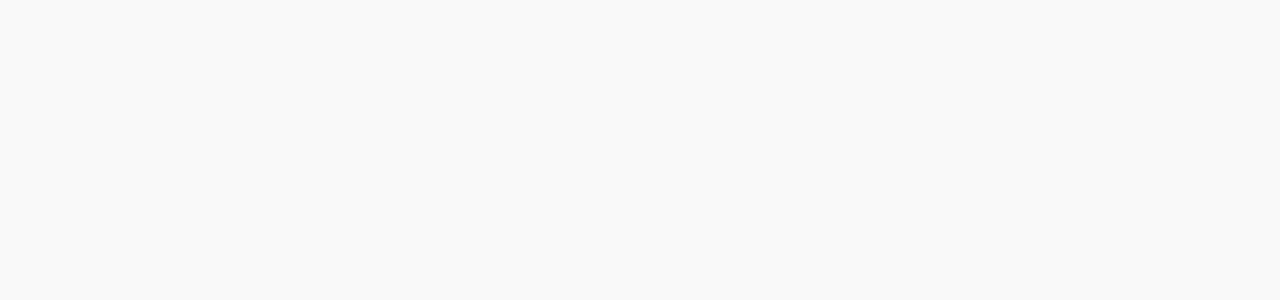
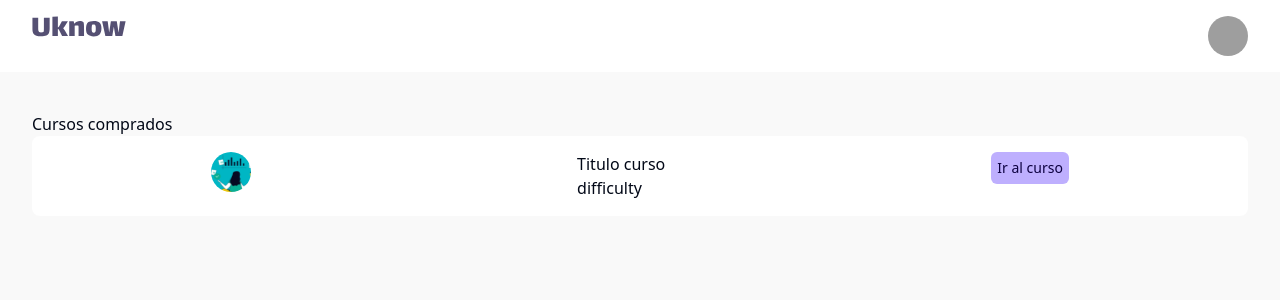
Before and after one commit to factoriaf5-p7/ui-uknow-stiinta, a React (Vite) app in the folder Front/: page /bought-courses in a window 1280 px wide. Before the commit this address had no page. Shown: the top 300 px of the page. Built offline with nearby package versions, Linux system fonts and the light colour scheme; grey boxes are pictures that could not be loaded.

Commit message:
crear componente listComponent

```diff
--- a/Front/src/App.tsx
+++ b/Front/src/App.tsx
@@ -10,6 +10,8 @@ import HeroImg from "./pages/HeroImg";
 import UserDashboard from "./pages/UserDashboard";
 import Layout from "@/components/Layout";
 import Test from "./pages/Test";
+import BoughtCourses from "./pages/BoughtCourses";
+import CreatedCourses from "./pages/CreatedCourses";
 
 const App: FC = () => {
   const [showHeroImage, setShowHeroImage] = useState(true);
@@ -32,7 +34,8 @@ const App: FC = () => {
           <Route element={<Layout />}>
             <Route path="/home" element={<Home />} />
             <Route path="/user" element={<UserDashboard />} />
-
+            <Route path="/created-courses" element={<CreatedCourses />} />
+            <Route path="/bought-courses" element={<BoughtCourses />} />
             <Route element={<RequireAuth allowedRoles={["user"]} />}>
               <Route path="/protected" element={<Protected />} />
               <Route path="/test" element={<Test />} />
--- a/Front/src/components/ListComponent.tsx
+++ b/Front/src/components/ListComponent.tsx
@@ -1,7 +1,25 @@
+import Button from "./ui/Button";
+
 function ListComponent() {
   return (
-    <div>List</div>
-  )
+    <article className="container bg-white flex justify-around rounded-lg p-4">
+
+        <img
+          className="rounded-full object-cover h-10 w-10"
+          src="../../public/img-course.svg"
+          alt="image course"
+        />
+        <div>
+          <h2>Titulo curso</h2>
+          <p>difficulty</p>
+        </div>
+        <div>
+
+        <Button children="Ir al curso" text="text-dark" color="bg-purple" />
+        </div>
+
+    </article>
+  );
 }
 
-export default ListComponent
+export default ListComponent;
--- /dev/null
+++ b/Front/src/pages/BoughtCourses.tsx
@@ -0,0 +1,12 @@
+import ListComponent from "@/components/ListComponent";
+
+function BoughtCourses() {
+  return (
+    <section className="container md:mt-28 ">
+      <h1>Cursos comprados</h1>
+      <ListComponent />
+    </section>
+  );
+}
+
+export default BoughtCourses;
--- /dev/null
+++ b/Front/src/pages/CreatedCourses.tsx
@@ -0,0 +1,9 @@
+function CreatedCourses() {
+  return (
+    <section className="container md:mt-28 ">
+      <h1>CreatedCourses</h1>
+    </section>
+  );
+}
+
+export default CreatedCourses;
```
